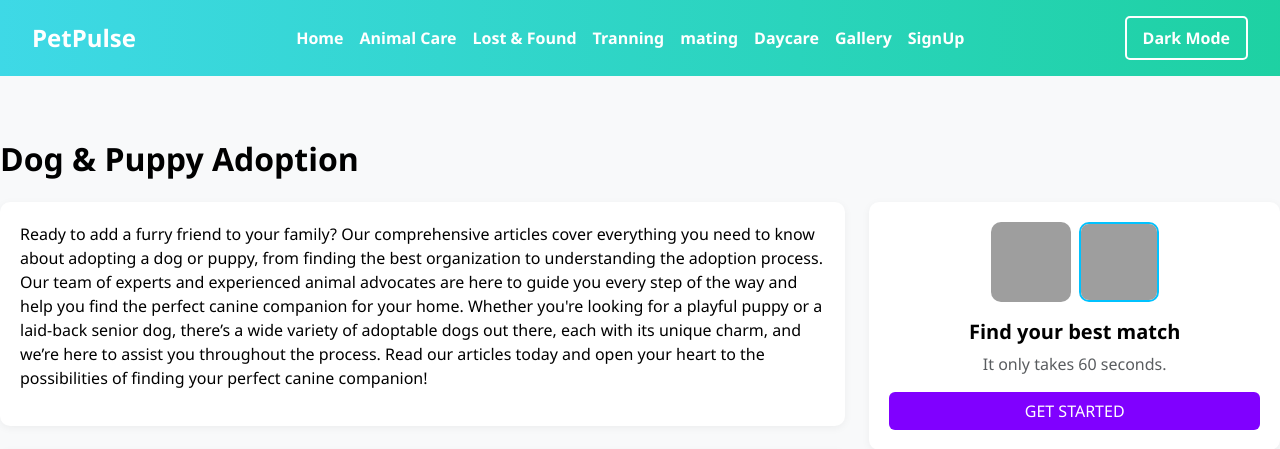
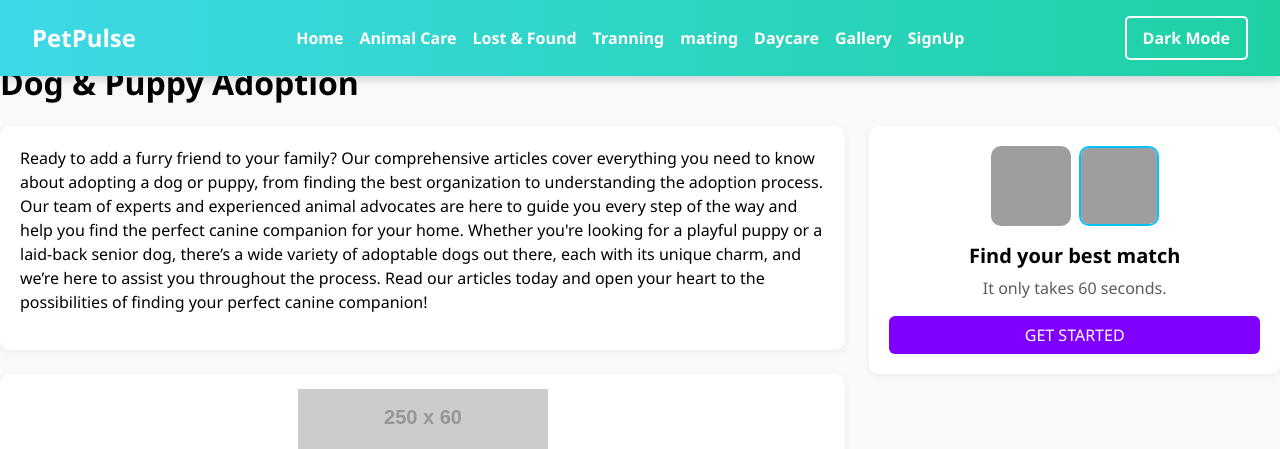
Before and after one commit to prasadwijerathna/Group-Project, a PHP site: page /Adoption.php in a window 1280 px wide. Shown: the top 449 px of the page. Run offline with PHP 8.4, Linux system fonts and the light colour scheme; grey boxes labelled with a size stand in for pictures from a placeholder-image service; some libraries are stand-ins or nearby versions; grey boxes are pictures that could not be loaded.

Commit message:
Update new.css

```diff
--- a/new.css
+++ b/new.css
@@ -19,6 +19,13 @@
     }
 
     nav {
+        position: fixed;
+  top: 0;
+  left: 0;
+  width: 100%;
+  z-index: 1000; /* ensures it's above all content */
+  background-color: #0077b6; /* optional, for visibility */
+  box-shadow: 0 2px 10px rgba(0,0,0,0.2); /* optional, adds depth */
       display: flex;
       justify-content: space-between;
       align-items: center;
```
